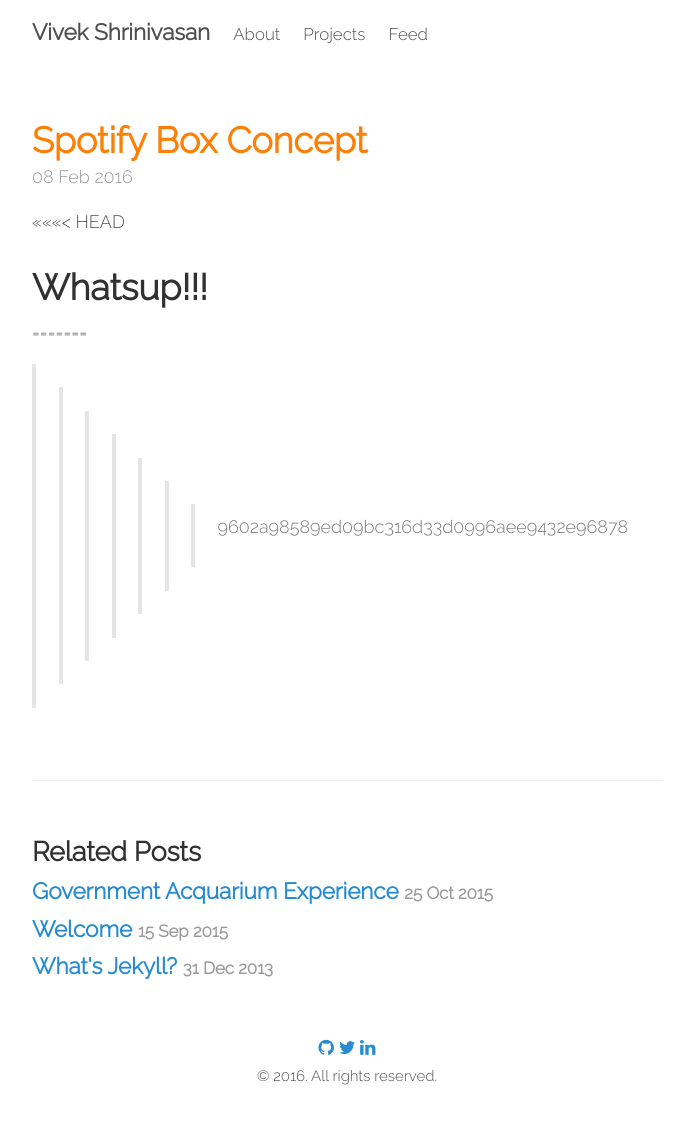
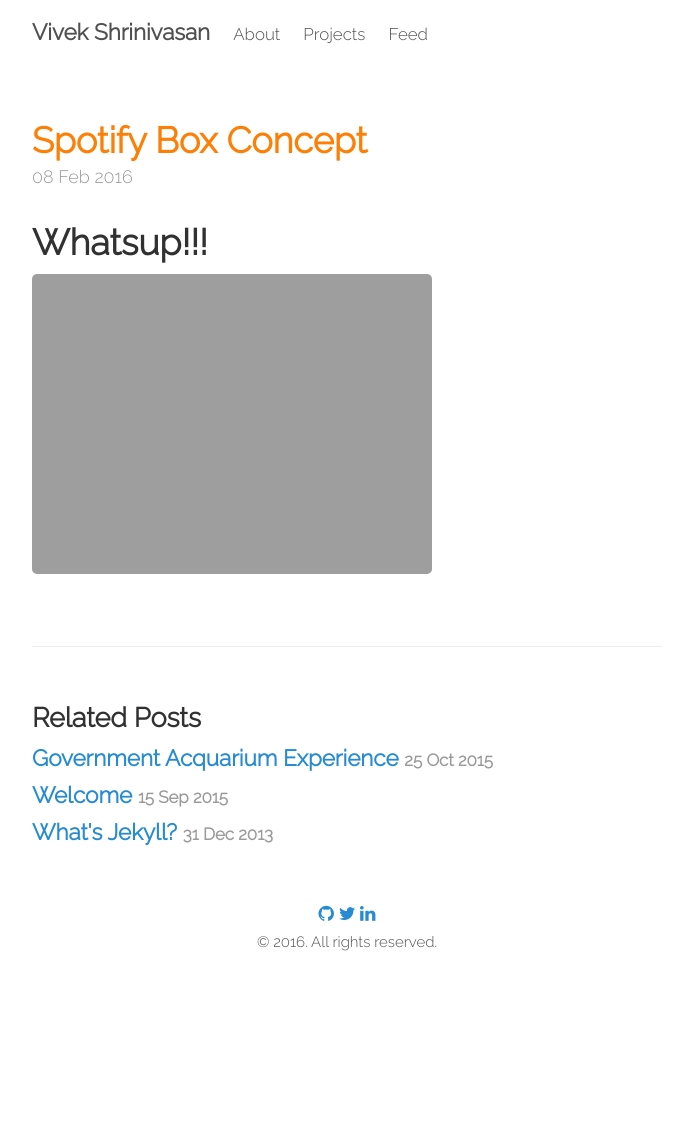
Before and after one commit to kaizer1v/kaizer1v.github.io, a Jekyll site: the page built from _posts/2016-02-08-draft.md, in a window 1280 px wide. Shown: the whole page, without its empty margins (293-986 px from the left). Built offline with Jekyll 4.4.1, drawn with Linux system fonts in a browser that asks for light colours; nearby versions of some CDN libraries; after the commit the page ends 990 px from its top, so only the background shows below that.

Commit message:
removed conflict

```diff
--- a/_posts/2016-02-08-draft.md
+++ b/_posts/2016-02-08-draft.md
@@ -3,9 +3,6 @@
 title: Spotify Box Concept
 ---
 
-<<<<<<< HEAD
 # Whatsup!!!
 
-=======
->>>>>>> 9602a98589ed09bc316d33d0996aee9432e96878
 ![My helpful screenshot]({{ site.github.url }}/assets/smple.jpg)
```
